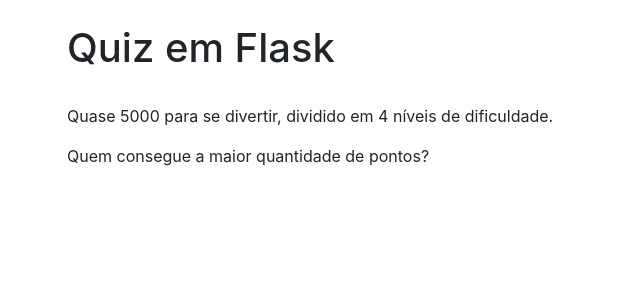
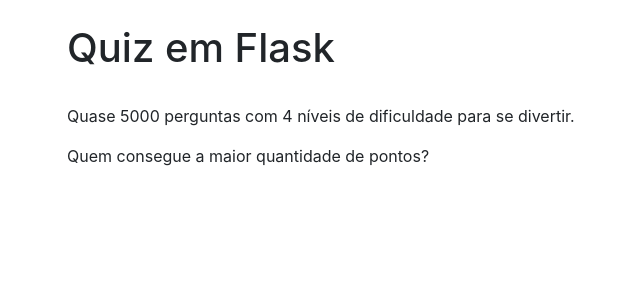
Before and after one commit to dersonf/quiz, a Flask app: page / in a window 1280 px wide. Shown: the part 56-356 px from the top of the page, without its empty margins (18-658 px from the left). Run offline with Flask 2, Linux system fonts and the light colour scheme; some libraries are stand-ins or nearby versions.

Commit message:
Pequenas correções

```diff
--- a/app/templates/index.html
+++ b/app/templates/index.html
@@ -3,6 +3,6 @@
 {% block content %}
 <h1>Quiz em Flask</h1>
 <br>
-<p>Quase 5000 para se divertir, dividido em 4 níveis de dificuldade.</p>
+<p>Quase 5000 perguntas com 4 níveis de dificuldade para se divertir.</p>
 <p>Quem consegue a maior quantidade de pontos?</p>
 {% endblock %}
--- a/app/templates/pergunta.html
+++ b/app/templates/pergunta.html
@@ -4,7 +4,7 @@
 <p><h2>{{ pergunta.pergunta }}</h2></p>
 <form action="" method="post">
     {{ form.hidden_tag() }}
-    <h2>{{ form.resposta(style="list-style:none") }}</h2>
+    <h3>{{ form.resposta(style="list-style:none") }}</h3>
     {% for error in form.resposta.errors %}
     <span style="color:red;">[{{ error }}]</span>
     {% endfor %}
```
Also changed, not shown: quiz.db.
